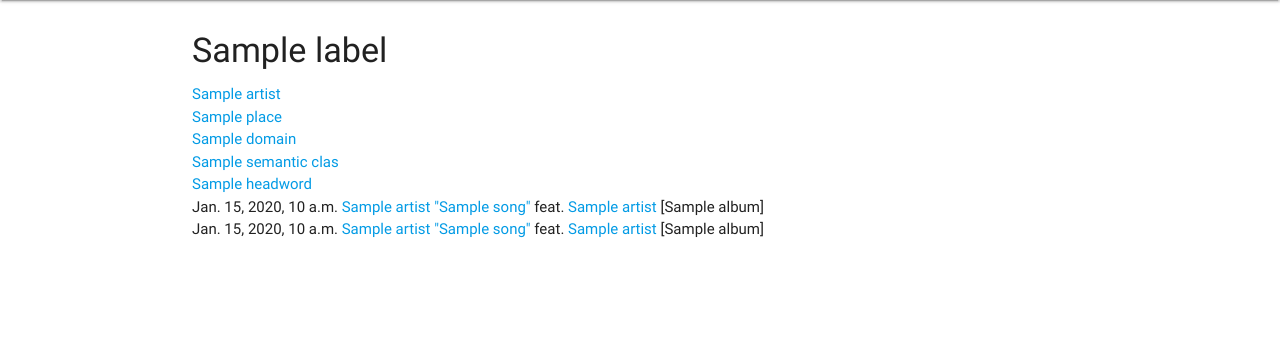
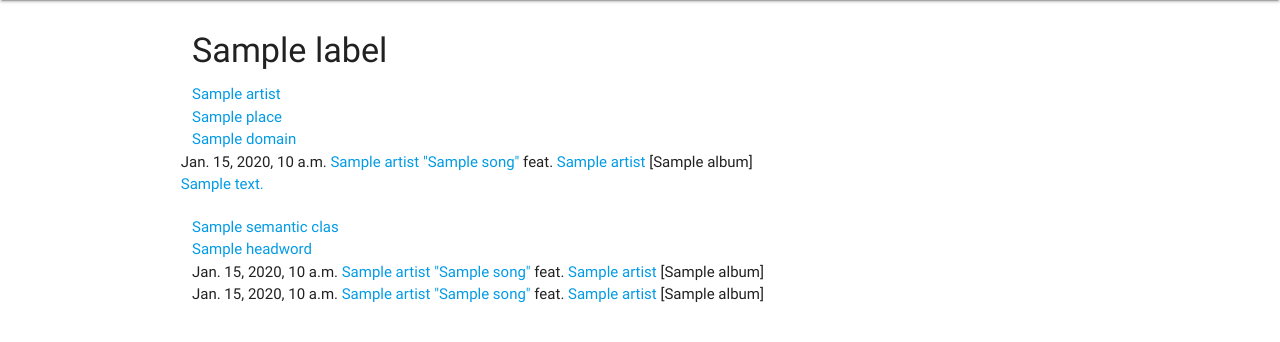
Before and after one commit to mattkohl/the_right_rhymes_beta, a Django app: template dictionary/api/templates/api/_search.html in a window 1280 px wide. Shown: the part 64-406 px from the top of the page. Run offline with Django 3.2, Linux system fonts and the light colour scheme; the template is opened without the code that fills it: most values are stand-ins (such as "Sample title", 1, 10 or a date in 2020).

Commit message:
fixed songs / examples rendering

```diff
--- a/dictionary/api/templates/api/_search.html
+++ b/dictionary/api/templates/api/_search.html
@@ -22,6 +22,36 @@
     {% for domain in domains %}
         <div><a href="{% url 'domain-highlight' pk=domain.id %}">{{ domain.name }}</a></div>
     {% endfor %}
+{% endif %}
+
+{% if examples %}
+    <div class="row">
+    {% for example in examples %}
+        <div>
+            {% ifchanged example.song %}
+                <span class="date">{{ example.song.release_date_string }}</span>
+                {% if example.primary_artists %}
+                    {% for artist in example.primary_artists %}
+                        <span class="artist">
+                            <a href="{% url 'artist-highlight' pk=artist.id %}">{{ artist.name }}</a>
+                        </span>{% if not forloop.last %}, {% endif %}
+                    {% endfor %}
+                {% endif %}
+                <a href="{% url 'song-highlight' pk=example.song.id %}" class="title">"{{ example.song.title }}"</a>
+                {% if example.featured_artists %}
+                    feat.
+                    {% for artist in example.featured_artists %}
+                        <span class="artist">
+                            <a href="{% url 'artist-highlight' pk=artist.id %}">{{ artist.name }}</a>
+                        </span>{% if not forloop.last %}, {% endif %}
+                    {% endfor %}
+                {% endif %}
+                <span class="album">[{{example.song.album}}]</span>
+            {% endifchanged %}
+            <div><a href="{% url 'example-highlight' pk=example.id %}">{{ example.text }}</a></div>
+        </div>
+    {% endfor %}
+    </div>
 {% endif %}
 
 {% if semantic_classes %}
```
Also changed, not shown: dictionary/api/views.py (+21 -5 lines).
